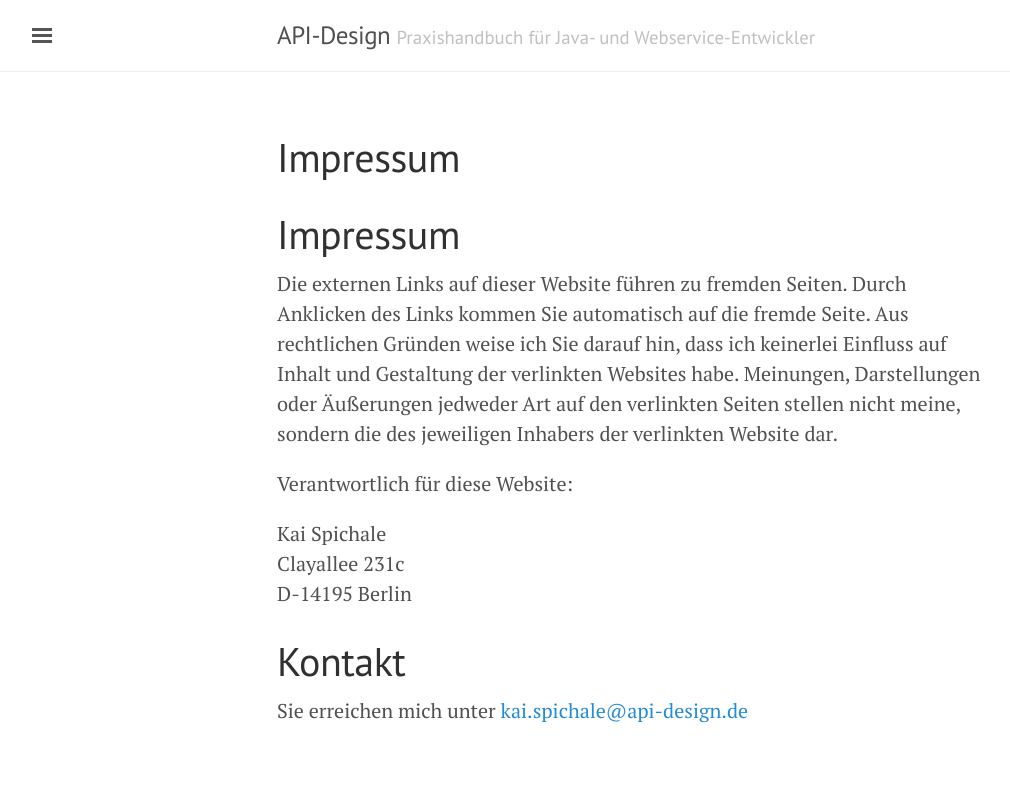
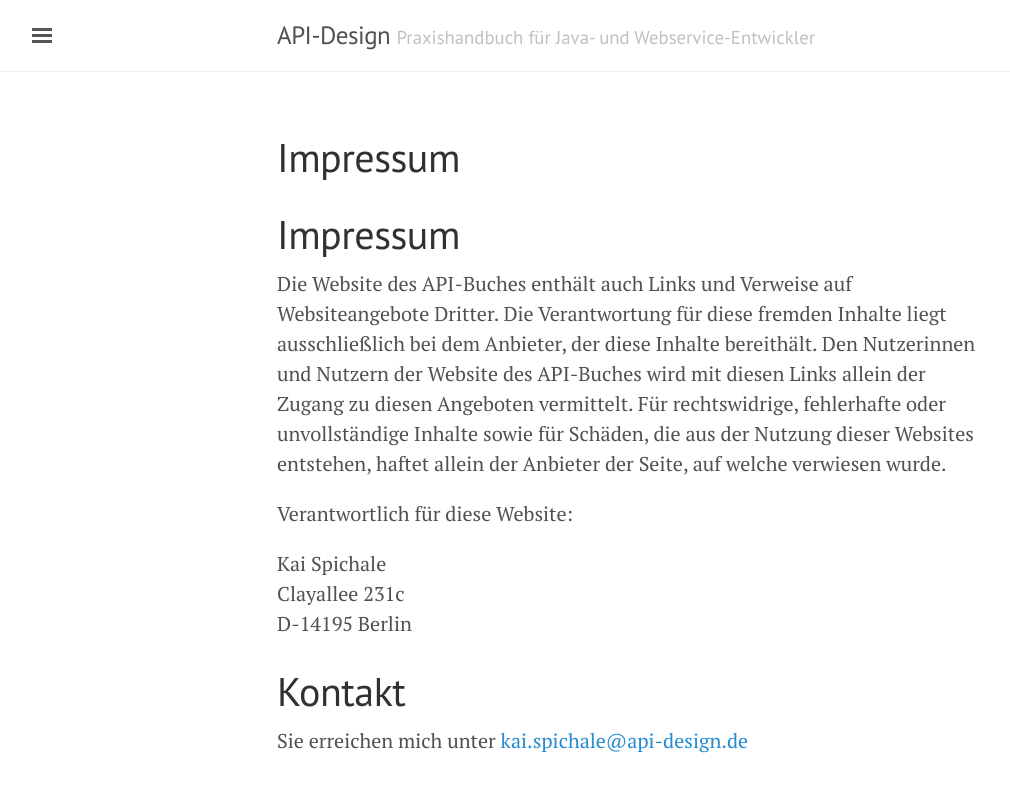
Before and after one commit to kspichale/api-design-website, a Jekyll site: the page built from imprint.md, in a window 1280 px wide. Shown: the top 792 px of the page, without its empty margins (3-1013 px from the left). Built offline with Jekyll 4.4.1, drawn with Linux system fonts in a browser that asks for light colours; our own code applies the rules of GitHub Pages for plain Markdown files.

```diff
--- a/imprint.md
+++ b/imprint.md
@@ -2,7 +2,7 @@
 layout: page
 ---
 # Impressum
-Die externen Links auf dieser Website führen zu fremden Seiten. Durch Anklicken des Links kommen Sie automatisch auf die fremde Seite. Aus rechtlichen Gründen weise ich Sie darauf hin, dass ich keinerlei Einfluss auf Inhalt und Gestaltung der verlinkten Websites habe. Meinungen, Darstellungen oder Äußerungen jedweder Art auf den verlinkten Seiten stellen nicht meine, sondern die des jeweiligen Inhabers der verlinkten Website dar.
+Die Website des API-Buches enthält auch Links und Verweise auf Websiteangebote Dritter. Die Verantwortung für diese fremden Inhalte liegt ausschließlich bei dem Anbieter, der diese Inhalte bereithält. Den Nutzerinnen und Nutzern der Website des API-Buches wird mit diesen Links allein der Zugang zu diesen Angeboten vermittelt. Für rechtswidrige, fehlerhafte oder unvollständige Inhalte sowie für Schäden, die aus der Nutzung dieser Websites entstehen, haftet allein der Anbieter der Seite, auf welche verwiesen wurde.
 
 Verantwortlich für diese Website:
 
```
Also changed, not shown: preview.md (+3 -3 lines), 4 other files.
